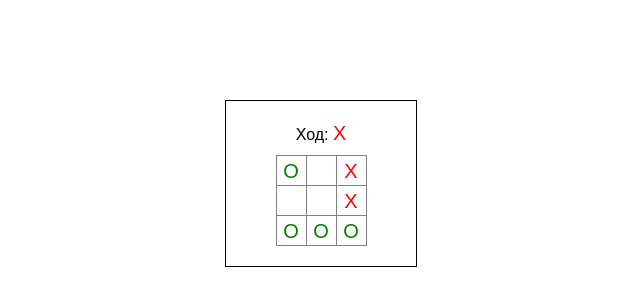
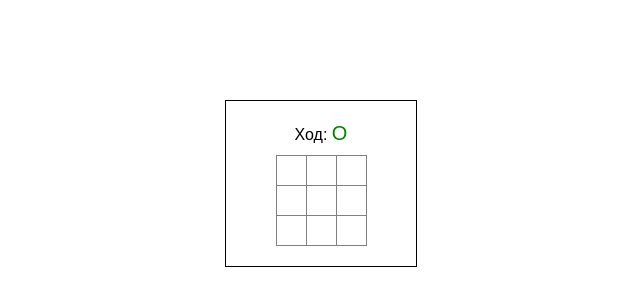
Before and after one commit to Ddkotl/X-O, a Next.js app: page / in a window 1280 px wide. Shown: the top 306 px of the page, without its empty margins (319-959 px from the left). Built offline with nearby package versions, Linux system fonts and the light colour scheme.

Commit message:
interactive

```diff
--- a/pages/index.jsx
+++ b/pages/index.jsx
@@ -1,21 +1,34 @@
+import { useState } from 'react'
 import styles from './index.module.css'
 
 const SYMBOL_X = 'X'
 const SYMBOL_O = 'O'
 
+const computeWinner = sells => {
+	const lines = [
+		[0, 1, 2],
+		[3, 4, 5],
+		[6, 7, 8],
+		[0, 3, 6],
+		[1, 4, 7],
+		[2, 5, 8],
+		[0, 4, 8],
+		[2, 4, 6],
+	]
+
+	for (let i = 0; i < lines.length; i++) {
+		const [a, b, c] = lines[i]
+		if (sells[a] && sells[a] === sells[b] && sells[a] === sells[c]) {
+			return [a, b, c]
+		}
+	}
+}
+
 export default function HomePage() {
-	const sells = [
-		SYMBOL_O,
-		null,
-		SYMBOL_X,
-		null,
-		null,
-		SYMBOL_X,
-		SYMBOL_O,
-		SYMBOL_O,
-		SYMBOL_O,
-	]
-	const currentStep = SYMBOL_X
+	const [sells, setSells] = useState([0, 0, 0, 0, 0, 0, 0, 0, 0])
+	const [currentStep, setCurrentStep] = useState(SYMBOL_O)
+	const [winnerSequense, setWinnerSequense] = useState()
+
 	const getSymbolClassName = symbol => {
 		if (symbol === SYMBOL_O) {
 			return `${styles['symbol--o']}`
@@ -34,6 +47,18 @@ export default function HomePage() {
 		)
 	}
 
+	const handleCellClick = index => {
+		if (sells[index]) {
+			return
+		}
+		const sellsCopy = sells.slice()
+		sellsCopy[index] = currentStep
+		const winner = computeWinner(sellsCopy)
+		setSells(sellsCopy)
+		setCurrentStep(currentStep === SYMBOL_O ? SYMBOL_X : SYMBOL_O)
+		setWinnerSequense(winner)
+	}
+
 	return (
 		<div className={styles['game']}>
 			<div className={styles['game-info']}>
@@ -41,8 +66,15 @@ export default function HomePage() {
 			</div>
 			<div className={styles['game-field']}>
 				{sells.map((symbol, index) => {
+					const isWinner = winnerSequense?.includes(index)
 					return (
-						<button key={index} className={`${styles['cell']}`}>
+						<button
+							key={index}
+							className={`${styles['cell']} ${
+								isWinner ? styles['cell--win'] : ''
+							}`}
+							onClick={() => handleCellClick(index)}
+						>
 							{symbol ? renderSymbol(symbol) : null}
 						</button>
 					)
```
